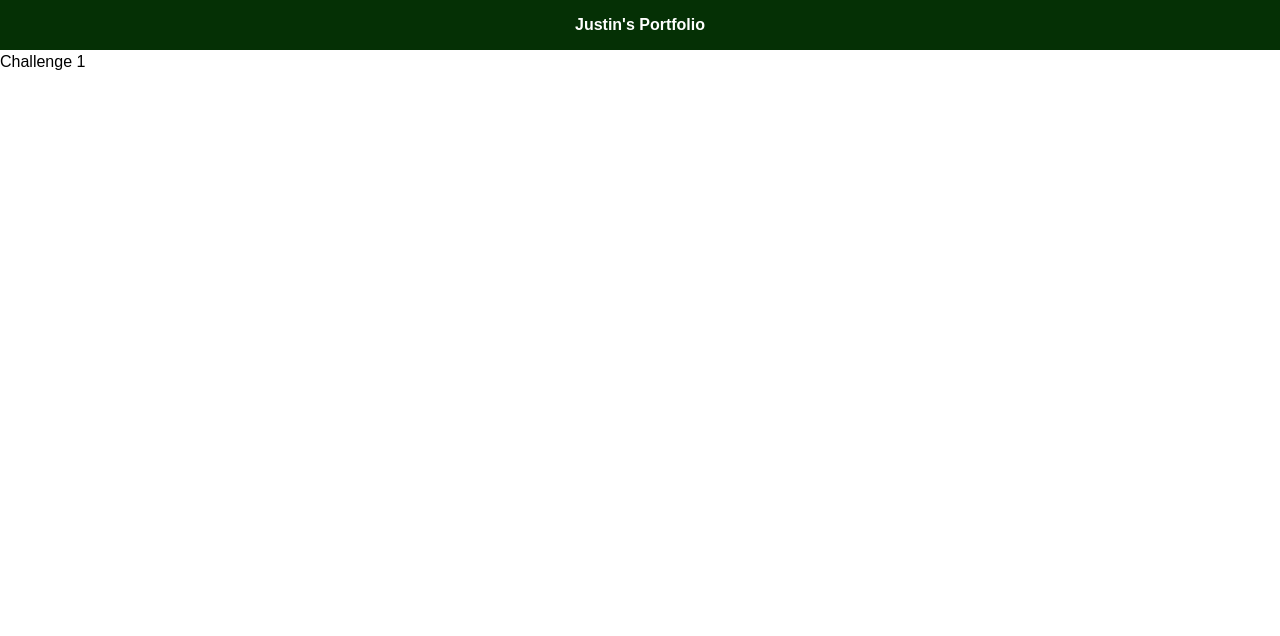
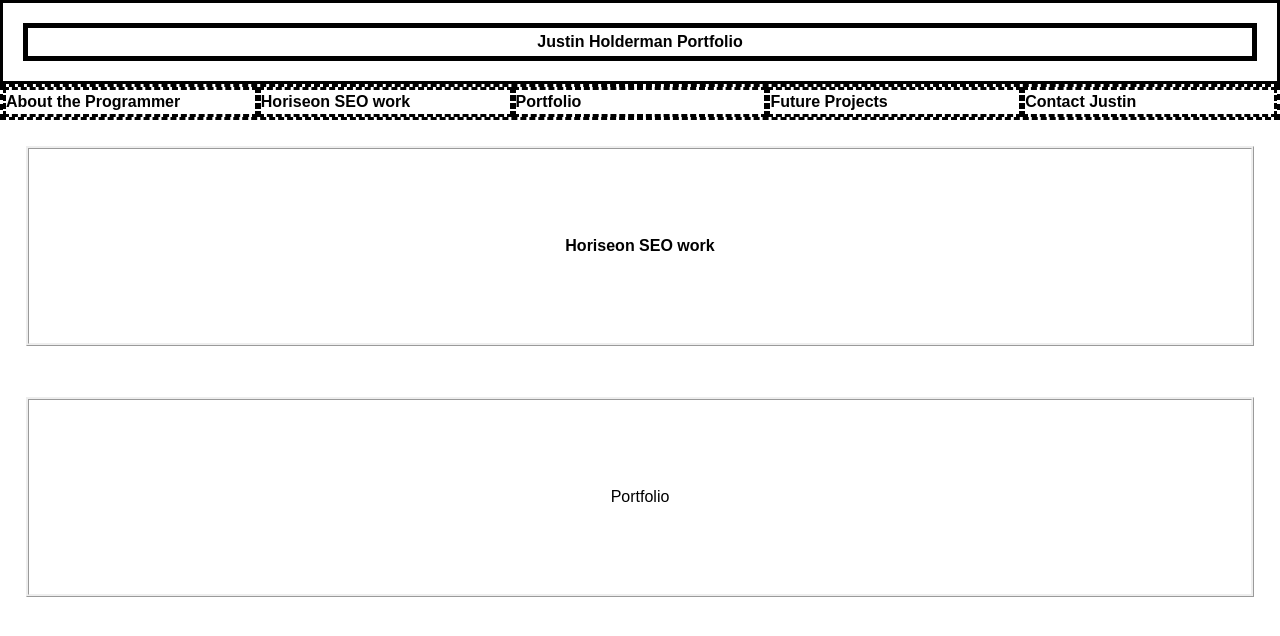
Before and after one commit to JustindHolderman/Portfolio, a plain HTML site: page index.html in a window 1280 px wide. Drawn offline with Linux system fonts and the light colour scheme.

Commit message:
Worked on HTML and CSS to bring initial setup in line with requirements.

```diff
--- /dev/null
+++ b/Assets/style.css
@@ -0,0 +1,73 @@
+body {
+    font-family: Arial;
+    line-height: 1.5;
+  }
+
+.header {
+    display: flex;
+    flex: 1 0 200px;
+    border-style: solid;
+    justify-content: center;
+}
+
+.header h1 {
+    display: flex;
+    flex: 1 0 ;
+    padding: 2px;
+    border: 5px;
+    border-style: solid;
+    margin: 20px;
+    justify-content: center;
+
+}
+
+.nav {
+    display: flex;
+    flex: 1 0 200px;
+    position:relative;
+    border-style: dashed;
+    flex-wrap: wrap;
+    align-items: flex-start;
+    justify-content: space-between;
+}
+
+.nav h2 {
+    display: flex;
+    flex: 1 0 200px;
+    position:relative;
+    border-style: dashed;
+    flex-wrap: wrap;
+    align-items: flex-start;
+}
+article {
+    display: flex;
+    position: relative;
+    justify-content: center;
+}
+.firstApp {
+    display: flex;
+    flex: 1 0 200px;
+    position:relative;
+    border-style: ridge;
+    align-items: center;
+    justify-content: center;
+    margin: 2%;
+
+}
+
+.secondApp {
+    display: flex;
+    flex: 1 0 200px;
+    position:relative;
+    border-style: ridge;
+    flex-wrap: wrap;
+    align-items: center;
+    justify-content: center;
+    padding: 2%;
+    margin: 2%;
+}
+
+main {
+    display: flex;
+    flex-direction: column;
+}
--- a/index.html
+++ b/index.html
@@ -1,16 +1,69 @@
+<!--
+GIVEN I need to sample a potential employee's previous work
+
+WHEN I load their portfolio
+=THEN I am presented with the developer's name, a recent photo or avatar,
+and links to sections about them, their work, and how to contact them
+        -Name
+        -Photo/Avatar
+        -Links to
+            1) An About
+            2) Their Work
+            3) Contact info
+
+WHEN I click one of the links in the navigation
+=THEN the UI scrolls to the corresponding section
+        -UI scrolls
+
+WHEN I click on the link to the section about their work
+=THEN the UI scrolls to a section with titled images of the developer's
+applications
+        -Titled Images of Applications
+
+WHEN I am presented with the developer's first application
+=THEN that application's image should be larger in size than the others
+        -Larger First image
+
+WHEN I click on the images of the applications
+=THEN I am taken to that deployed application
+        -Link to deployed Application
+
+WHEN I resize the page or view the site on various screens and devices
+=THEN I am presented with a responsive layout that adapts to my viewport
+        -Resizes to different screen Res
+-->
+
+
+
 <!DOCTYPE html>
 <html lang="en">
 <head>
     <meta charset="UTF-8">
     <meta name="viewport" content="width=device-width, initial-scale=1.0">
     <title>Justin Holderman Portfolio</title>
-    <link rel="stylesheet" href="./reset.css">
-    <link rel="stylesheet" href="./style.css">
-</head>
-<body>
-    <h1>Justin's Portfolio</h1>
-    <section>Challenge 1</section>
+    <link rel="stylesheet" href="./assets/reset.css">
+    <link rel="stylesheet" href="./assets/style.css">
 
 
+</head>
+
+
+<body>
+    <header class="header">
+            <h1>Justin Holderman Portfolio</h1>
+    </header>
+    <nav class="nav">
+        <h2>About the Programmer</h2>
+        <h2>Horiseon SEO work</h2>
+        <h2>Portfolio</h2>
+        <h2>Future Projects</h2>
+        <h2>Contact Justin</h2>
+    </nav>
+    <main>
+        <article class="firstApp">
+            <h2>Horiseon SEO work</h2>
+        </article>
+        <section class="secondApp">Portfolio</section>
+    </main>
 </body>
 </html>
--- a/style.css
+++ /dev/null
@@ -1,13 +0,0 @@
-body {
-    display: flex;
-    flex-direction: column;
-    line-height: 1.5;
-  }
-  h1 {
-    display: flex;
-    justify-content: center;
-    align-items: center;
-    padding: 1%;
-    background-color: #053005;
-    color: #fff;
-  }
```
Also changed, not shown: Assets/reset.css (renamed from reset.css).
